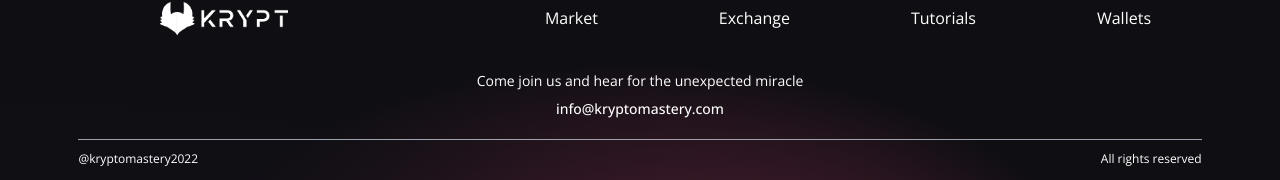
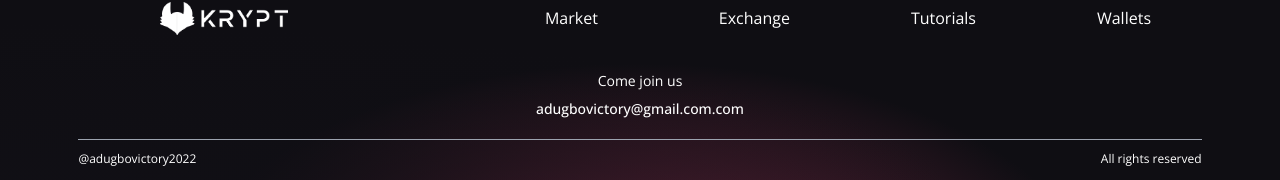
Before and after one commit to veektrie/Web3.0--Eth-Wallet-App, a React (Vite) app in the folder client/: page / in a window 1280 px wide. Shown: the part 2421-2601 px from the top of the page. Built offline with nearby package versions, Linux system fonts and the light colour scheme.

Commit message:
final commit

```diff
--- a/client/src/components/Footer.jsx
+++ b/client/src/components/Footer.jsx
@@ -25,18 +25,16 @@ const Footer = () => (
     </div>
 
     <div className="flex justify-center items-center flex-col mt-5">
-      <p className="text-white text-sm text-center">
-        Come join us and hear for the unexpected miracle
-      </p>
+      <p className="text-white text-sm text-center">Come join us</p>
       <p className="text-white text-sm text-center font-medium mt-2">
-        info@kryptomastery.com
+        adugbovictory@gmail.com.com
       </p>
     </div>
 
     <div className="sm:w-[90%] w-full h-[0.25px] bg-gray-400 mt-5 " />
 
     <div className="sm:w-[90%] w-full flex justify-between items-center mt-3">
-      <p className="text-white text-left text-xs">@kryptomastery2022</p>
+      <p className="text-white text-left text-xs">@adugbovictory2022</p>
       <p className="text-white text-right text-xs">All rights reserved</p>
     </div>
   </div>
```
